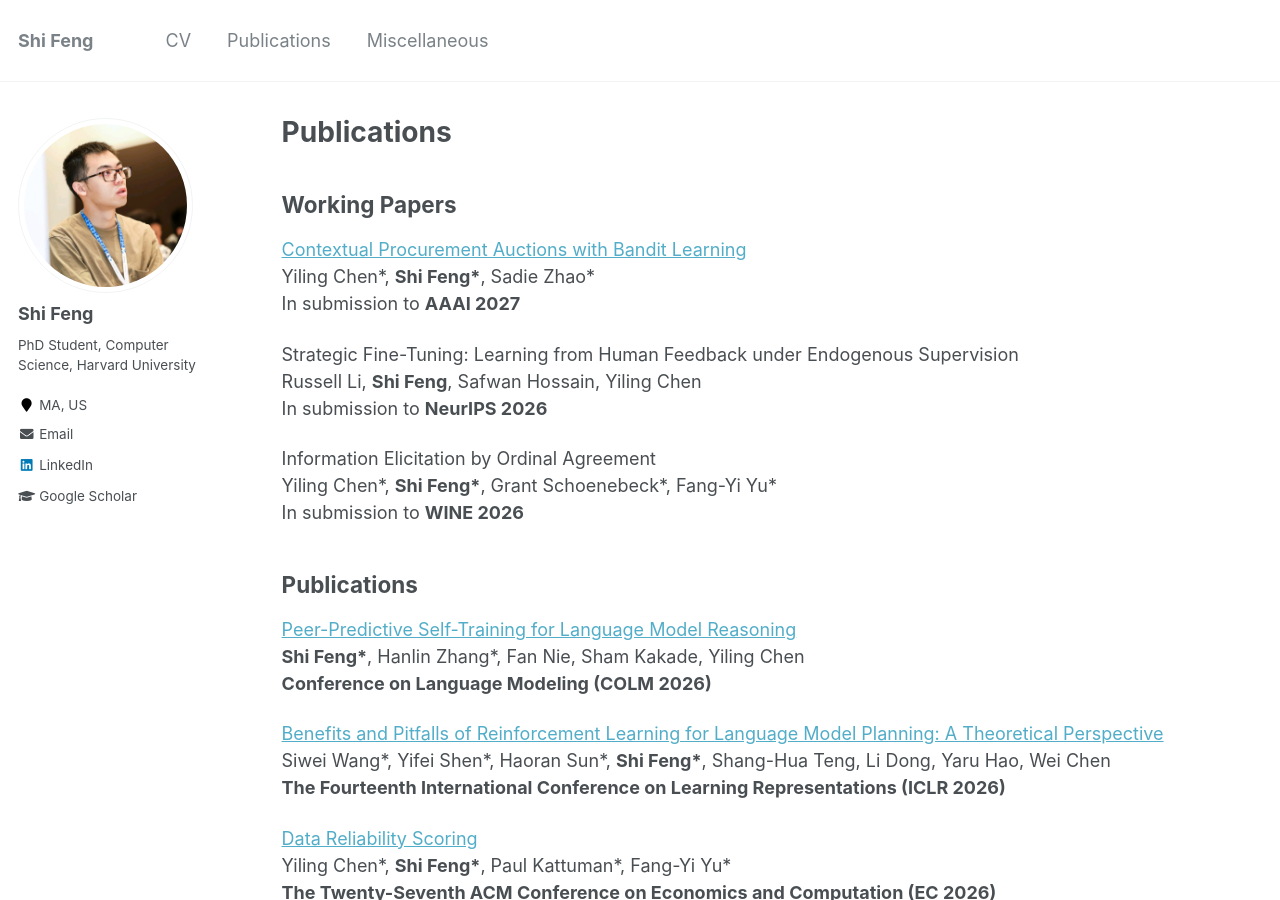
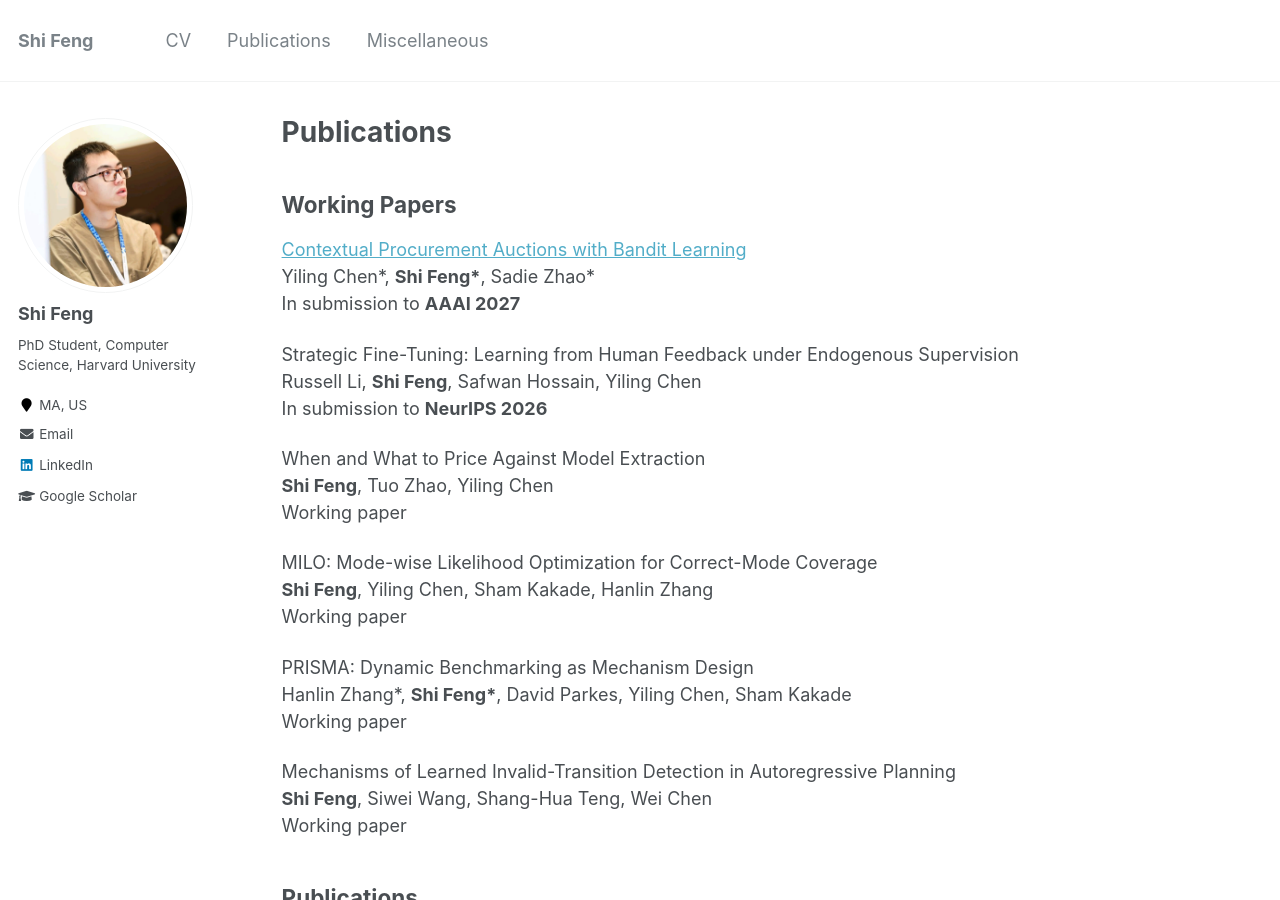
Before and after one commit to fengtony686/fengshi.link, a Jekyll site: the page built from _pages/publications.md, in a window 1280 px wide and 900 px high. Built offline with Jekyll 4.4.1, drawn with Linux system fonts in a browser that asks for light colours; some of the changed text lies outside the part shown.

Commit message:
Update research focus and publications

```diff
--- a/_pages/publications.md
+++ b/_pages/publications.md
@@ -25,11 +25,27 @@ Strategic Fine-Tuning: Learning from Human Feedback under Endogenous Supervision
 Russell Li, **Shi Feng**, Safwan Hossain, Yiling Chen\\
 In submission to **NeurIPS 2026**
 
+When and What to Price Against Model Extraction\\
+**Shi Feng**, Tuo Zhao, Yiling Chen\\
+Working paper
+
+MILO: Mode-wise Likelihood Optimization for Correct-Mode Coverage\\
+**Shi Feng**, Yiling Chen, Sham Kakade, Hanlin Zhang\\
+Working paper
+
+PRISMA: Dynamic Benchmarking as Mechanism Design\\
+Hanlin Zhang\*, **Shi Feng\***, David Parkes, Yiling Chen, Sham Kakade\\
+Working paper
+
+Mechanisms of Learned Invalid-Transition Detection in Autoregressive Planning\\
+**Shi Feng**, Siwei Wang, Shang-Hua Teng, Wei Chen\\
+Working paper
+
+## Publications
+
 Information Elicitation by Ordinal Agreement\\
 Yiling Chen\*, **Shi Feng\***, Grant Schoenebeck\*, Fang-Yi Yu\*\\
-In submission to **WINE 2026**
-
-## Publications
+**International Conference on Web and Internet Economics (WINE 2026)**
 
 [Peer-Predictive Self-Training for Language Model Reasoning](https://arxiv.org/abs/2604.13356)\\
 **Shi Feng\***, Hanlin Zhang\*, Fan Nie, Sham Kakade, Yiling Chen\\
```
Also changed, not shown: _pages/about.md (+1 -1 lines).
